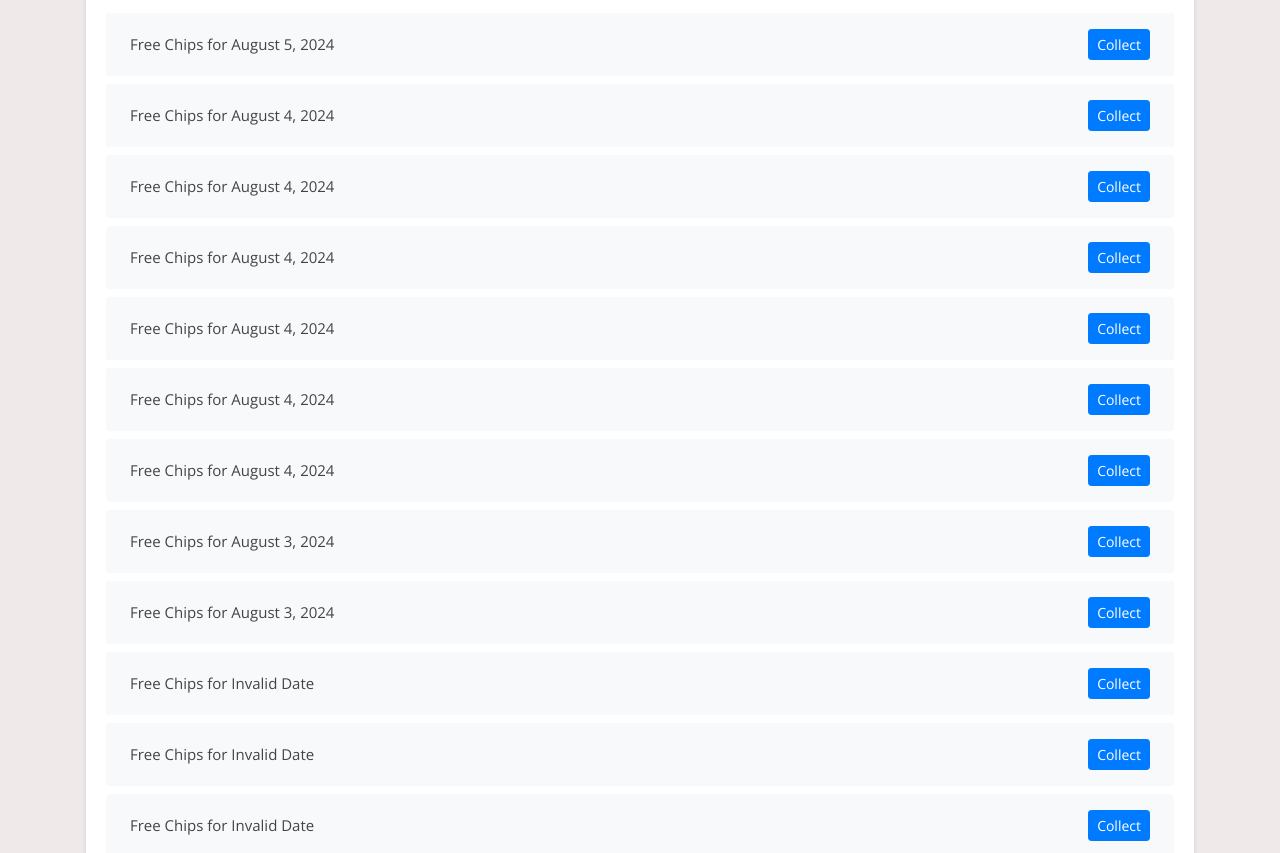
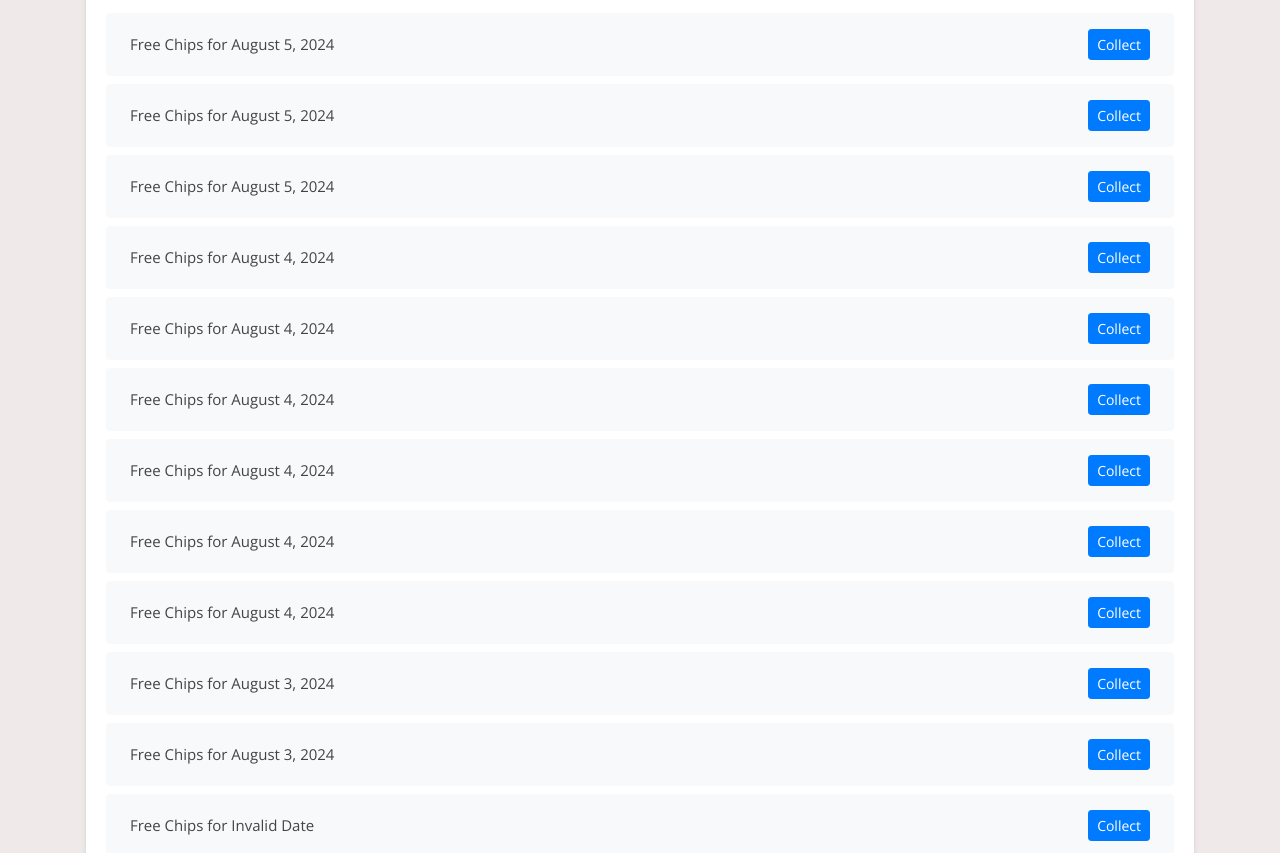
Before and after one commit to Prollad99/bs-net, a Jekyll site: the page built from _posts/2024-07-04-bingo-bash.md, in a window 1280 px wide and 1400 px high, scrolled down 575 px. Shown: the part 155-1008 px from the top of the window. Built offline with Jekyll 4.4.1, drawn with Linux system fonts in a browser that asks for light colours; nearby versions of some CDN libraries; comment, search, counter and statistics services are not loaded; some of the changed text lies outside the part shown.

Commit message:
Update bingo-bash reward links and last modified date

```diff
--- a/_data/include_files.yml
+++ b/_data/include_files.yml
@@ -8,7 +8,7 @@ doubleu-casino.html:
   last_modified: 2024-08-05 04:08:58
 
 bingo-bash.html:
-  last_modified: 2024-08-05 04:08:53
+  last_modified: 2024-08-05 07:07:44
 
 house-of-fun.html:
   last_modified: 2024-08-05 04:08:56
--- a/_includes/bingo-bash.html
+++ b/_includes/bingo-bash.html
@@ -1,4 +1,12 @@
 <ul class="list-group mt-3 mb-4">
+  <li class="list-group-item d-flex justify-content-between align-items-center">
+    <span>Free Chips for August 5, 2024</span>
+    <a href="https://bingo.bitrhymes.com/apps/bingo/facebook/app/ads/viral.php?device=androidp&hash=f353525f686e794ee5b0dda82b58d42f&fr_id=&time=&type=OTR&item_id=0&verify=&ptyp=bot&ctyp=pab1&se=&yahoo_id=&ref=viral&us_type=&rc=eyJzdCI6MTcyMjg0MTM3MCwiZXQiOjE3MjI5MTMzNzAsInJuIjo4MjgsInJ3ZCI6eyJjaGlwcyI6OH0sIm1faWQiOiI2MDY1MDg5MTEzNTM5MDUwIiwic3JjIjoiY2hhdGZ1ZWwifQ%3D%3D&ref=viral&ref_2=na&ref_3=na&ptyp=bot&ctyp=pab1" class="btn btn-primary btn-sm">Collect</a>
+  </li>
+  <li class="list-group-item d-flex justify-content-between align-items-center">
+    <span>Free Chips for August 5, 2024</span>
+    <a href="https://bingo.bitrhymes.com/apps/bingo/facebook/app/ads/viral.php?device=androidp&hash=96532da79db9f24d960f6db65480c806&fr_id=&time=&type=OTR&item_id=0&verify=&ptyp=bot&ctyp=loyalty1&se=&yahoo_id=&ref=viral&us_type=&rc=eyJzdCI6MTcyMjg0MTQwMSwiZXQiOjE3MjI5MTM0MDEsInJuIjo0NjEsInJ3ZCI6eyJjaGlwcyI6NX0sIm1faWQiOiI2MDY1MDg5MTEzNTM5MDUwIiwic3JjIjoiY2hhdGZ1ZWwifQ%3D%3D&ref=viral&ref_2=na&ref_3=na&ptyp=bot&ctyp=loyalty1" class="btn btn-primary btn-sm">Collect</a>
+  </li>
   <li class="list-group-item d-flex justify-content-between align-items-center">
     <span>Free Chips for August 5, 2024</span>
     <a href="https://scrb.ly/4a6mGXg" class="btn btn-primary btn-sm">Collect</a>
@@ -391,12 +399,4 @@
     <span>Free Chips for Invalid Date</span>
     <a href="https://scrb.ly/4bzYfC8" class="btn btn-primary btn-sm">Collect</a>
   </li>
-  <li class="list-group-item d-flex justify-content-between align-items-center">
-    <span>Free Chips for Invalid Date</span>
-    <a href="https://bingo.bitrhymes.com/apps/bingo/facebook/app/ads/viral.php?device=androidp&hash=3ab9f7a86611e4bf14dcb55f97bd84ba&fr_id=&time=&type=erv2&item_id=0&verify=&ptyp=IG&ctyp=BINIGST20240718&se=&yahoo_id=&ref=viral&us_type=eyJzdCI6MTcyMTI1MDAwMCwiZXQiOjE3MjE1MDkyMDAsInJuIjo3NDIsInJ3ZCI6eyJjaGlwcyI6OH19&rc=&ref=viral&ref_2=na&ref_3=na&ptyp=IG&ctyp=BINIGST20240718" class="btn btn-primary btn-sm">Collect</a>
-  </li>
-  <li class="list-group-item d-flex justify-content-between align-items-center">
-    <span>Free Chips for Invalid Date</span>
-    <a href="https://scrb.ly/4aqTjhZ" class="btn btn-primary btn-sm">Collect</a>
-  </li>
 </ul>
```
Also changed, not shown: links-json/bingo-bash.json (+8 -6 lines).
